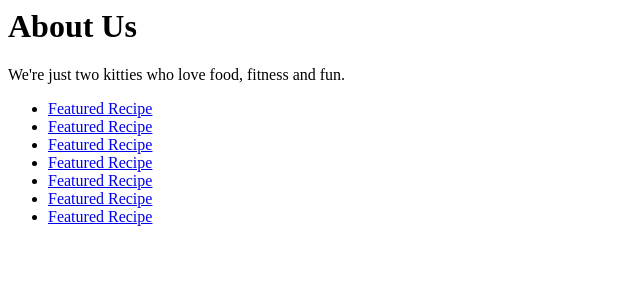
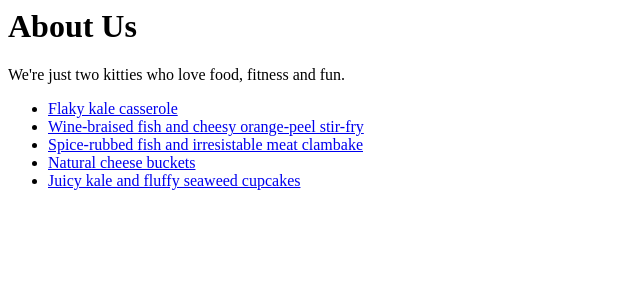
Before and after one commit to a-out/prettyinpecans, a Django app: template blog/templates/blog/sidebar.html in a window 1280 px wide. Shown: the top 300 px of the page, without its empty margins (0-640 px from the left). Run offline with Django 3.2, Linux system fonts and the light colour scheme; the template is opened without the code that fills it, so the values that code supplies are empty; parts of the project's set-up code (start-up, migrations or seed data) failed here and were passed over.

Commit message:
random recipe placeholders (new template tag)

```diff
--- a/blog/templates/blog/sidebar.html
+++ b/blog/templates/blog/sidebar.html
@@ -1,3 +1,5 @@
+{% load random_recipe_name %}
+
 <h1>About Us</h1>
 
 <div class="sidebar-about-pic"></div>
@@ -5,11 +7,9 @@
 <p>We're just two kitties who love food, fitness and fun.</p>
 
 <ul class="featured">
-    <li><a href="#">Featured Recipe</a></li>
-    <li><a href="#">Featured Recipe</a></li>
-    <li><a href="#">Featured Recipe</a></li>
-    <li><a href="#">Featured Recipe</a></li>
-    <li><a href="#">Featured Recipe</a></li>
-    <li><a href="#">Featured Recipe</a></li>
-    <li><a href="#">Featured Recipe</a></li>
+    <li><a href="#">{% random_recipe_name %}</a></li>
+    <li><a href="#">{% random_recipe_name %}</a></li>
+    <li><a href="#">{% random_recipe_name %}</a></li>
+    <li><a href="#">{% random_recipe_name %}</a></li>
+    <li><a href="#">{% random_recipe_name %}</a></li>
 </ul>
--- /dev/null
+++ b/blog/templatetags/random_recipe_name.py
@@ -0,0 +1,76 @@
+from django import template
+from random import randrange, choice
+
+register = template.Library()
+
+ADJECTIVES = (
+    "fluffy",
+    "cheesy",
+    "flaky",
+    "irresistable",
+    "palatable",
+    "life-affirming",
+    "natural",
+    "gluteny",
+    "juicy",
+    "hearty",
+    "crispy",
+    "baked",
+    "nutty",
+    "wine-braised",
+    "spice-rubbed"
+)
+
+FOOD_NOUNS = (
+    "meat",
+    "cheese",
+    "pistachio",
+    "almond",
+    "kangaroo",
+    "orange-peel",
+    "kale",
+    "lard",
+    "fish",
+    "seaweed",
+    "polenta",
+    "watermelon"
+)
+
+FORM_NOUNS = (
+    "nuggets",
+    "casserole",
+    "clambake",
+    "cupcakes",
+    "tacos",
+    "bowl",
+    "dumplings",
+    "buckets",
+    "rations",
+    "foie gras",
+    "calamari",
+    "sandwiches",
+    "tenderloins",
+    "rectangles",
+    "wraps",
+    "stew",
+    "roast",
+    "chili",
+    "stir-fry",
+    "dip"
+)
+
+def get_word(word_list, capitalize=False):
+    return choice(word_list).capitalize() if capitalize else choice(word_list)
+
+@register.simple_tag
+def random_recipe_name():
+    compound_name = randrange(4) == 0
+
+    if compound_name:
+        return "{} {} and {} {} {}".format(
+            get_word(ADJECTIVES, True), get_word(FOOD_NOUNS), get_word(ADJECTIVES),
+            get_word(FOOD_NOUNS), get_word(FORM_NOUNS)
+        )
+    else:
+        return "{} {} {}".format(get_word(ADJECTIVES, True),
+            get_word(FOOD_NOUNS), get_word(FORM_NOUNS))
```
Also changed, not shown: blog/templatetags/__init__.py (added).
